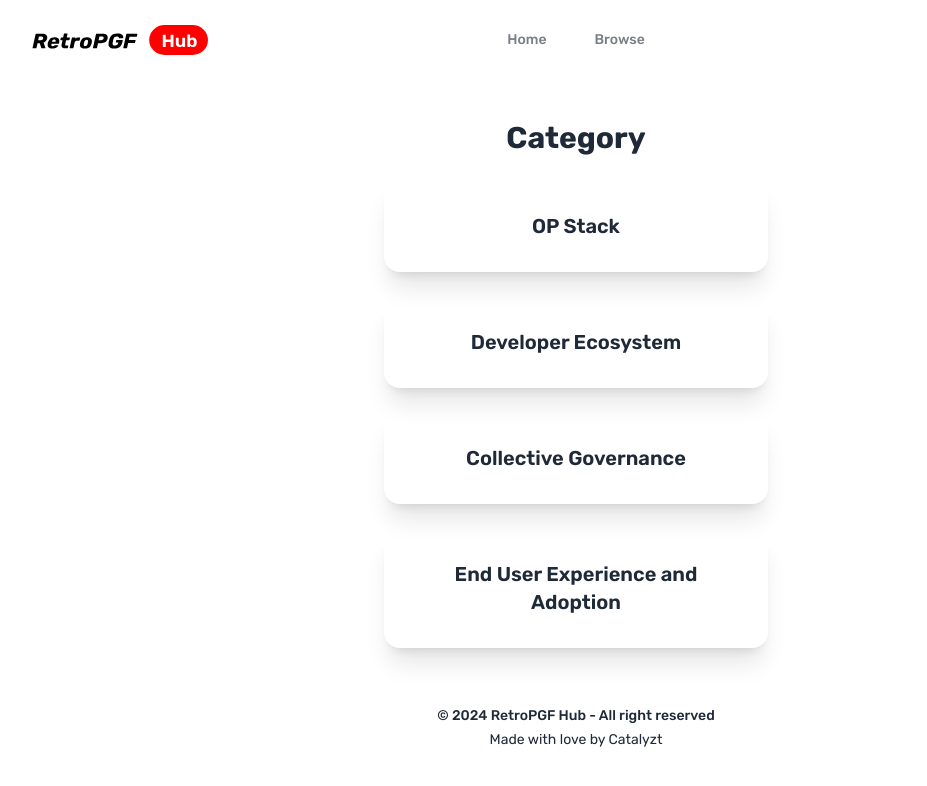
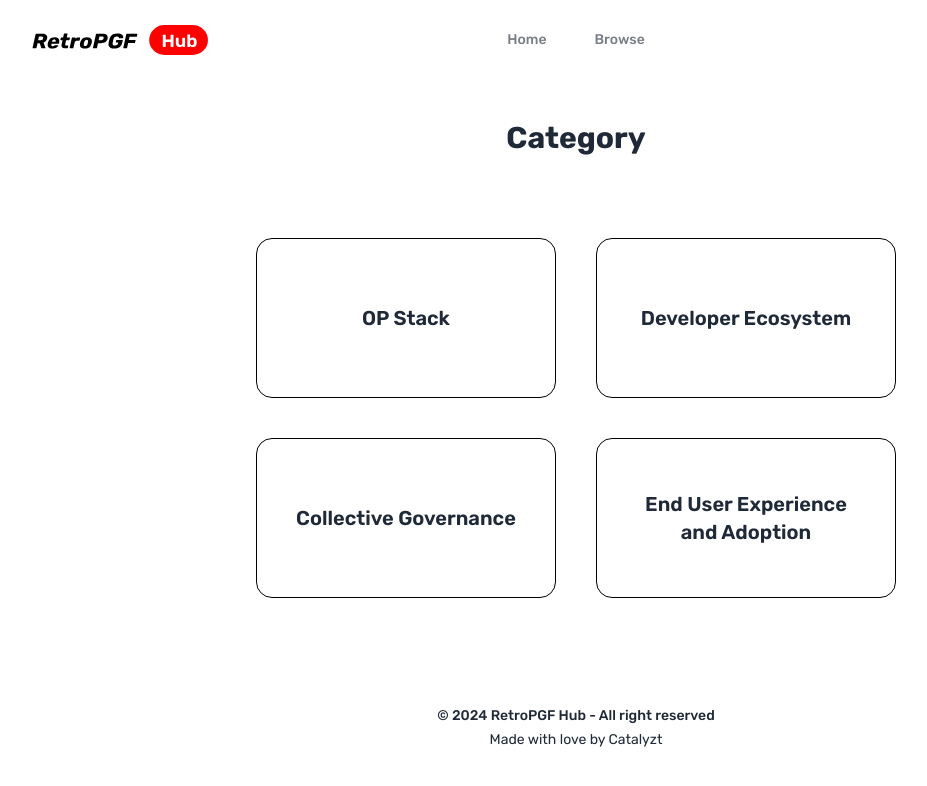
Before and after one commit to catalyzt-tech/Impact-Calculator, a React (Vite) app: page /category in a window 1280 px wide. Shown: the top 786 px of the page, without its empty margins (64-991 px from the left). Built offline with nearby package versions, Linux system fonts and the light colour scheme.

Commit message:
feat: redesign category box

```diff
--- a/src/components/Category/Card.tsx
+++ b/src/components/Category/Card.tsx
@@ -4,11 +4,9 @@
 function Card({ categoryName }: CardProps) {
   return (
     <>
-      <div className="card w-96 shadow-xl hover:bg-slate-100">
-        <div className="card-body">
-          <h2 className="card-title flex-row justify-center text-center">
-            {categoryName}
-          </h2>
+      <div className="card w-full  h-40 border-black border hover:bg-[#ff0420] hover:border-[#ff0420] hover:text-white transition ease-in-out duration-500">
+        <div className="card-body  flex flex-row  justify-center items-center">
+          <h2 className="card-title text-center">{categoryName}</h2>
         </div>
       </div>
     </>
--- a/src/hooks/format.ts
+++ b/src/hooks/format.ts
@@ -58,7 +58,7 @@
             return (
               '<b>' +
               this.point.name +
-              '</b>: ' +
+              '</b> - ' +
               numberToString(Number(this.point.percentage)) +
               '%'
             )
--- a/src/pages/Category.tsx
+++ b/src/pages/Category.tsx
@@ -12,20 +12,23 @@
   return (
     <div className="flex flex-col h-[calc(100vh-12.5em)] ">
       <h1 className="text-center font-bold text-3xl mt-10">Category</h1>
-      <div className="flex flex-col items-center justify-center">
+      <div className="flex flex-cols justify-center items-center h-screen">
+        <div className="grid grid-cols-2 items-center justify-center justify-items-center lg:mx-64 gap-10">
           {categoryList.map((categoryName, index) => (
             <Link
               key={index}
               to={categoryName.replace(/ /g, '-').toLowerCase()}
               state={{ category: categoryName }}
+              className="w-full"
             >
-            <div className="mt-6">
+              <div>
                 <Card categoryName={categoryName} />
               </div>
             </Link>
           ))}
         </div>
-      <div className="flex flex-grow"></div>
+        {/* <div className="flex flex-grow"></div> */}
+      </div>
     </div>
   )
 }
--- a/src/pages/ImpactCatalyst.tsx
+++ b/src/pages/ImpactCatalyst.tsx
@@ -77,7 +77,7 @@
   return (
     <div className=" px-10">
       <h1 className="text-center font-bold text-3xl py-8">Impact Calculator</h1>
-      <div className="grid grid-cols-4 gap-3">
+      <div className="grid grid-cols-4 gap-3  ">
         <div className="col-span-3 border pt-10  overflow-hidden rounded-xl bg-white">
           <div className="flex justify-center gap-x-6">
             {graphType.map((item, index) => (
```
Lines whose indentation alone changed are shown as unchanged.
